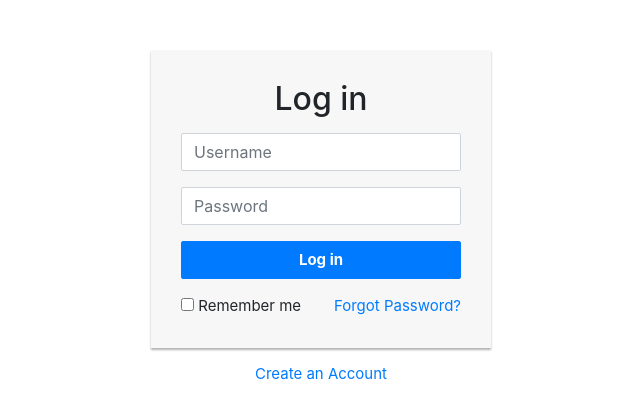
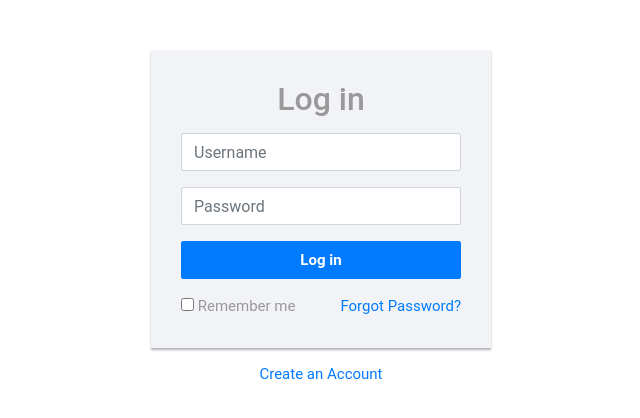
Before and after one commit to cristian143/IT137Caingin, a plain HTML site: page index.html in a window 1280 px wide. Shown: the whole page, without its empty margins (319-959 px from the left). Drawn offline with nearby package versions, Linux system fonts and the light colour scheme.

Commit message:
second commit

```diff
--- a/index.html
+++ b/index.html
@@ -10,14 +10,20 @@
 <script src="https://cdn.jsdelivr.net/npm/popper.js@1.16.0/dist/umd/popper.min.js"></script>
 <script src="https://stackpath.bootstrapcdn.com/bootstrap/4.5.0/js/bootstrap.min.js"></script>
 <style>
+body {
+	color: #fff;
+	background: white;
+	font-family: 'Roboto', sans-serif;
+}
 .login-form {
+    color: #999;
     width: 340px;
     margin: 50px auto;
   	font-size: 15px;
 }
 .login-form form {
     margin-bottom: 15px;
-    background: #f7f7f7;
+    background: #f2f3f7;
     box-shadow: 0px 2px 2px rgba(0, 0, 0, 0.3);
     padding: 30px;
 }
@@ -31,6 +37,11 @@
 .btn {
     font-size: 15px;
     font-weight: bold;
+}
+#account  {
+    color:chartreuse;
+    text-align: center;
+
 }
 </style>
 </head>
@@ -48,11 +59,15 @@
             <button type="submit" class="btn btn-primary btn-block">Log in</button>
         </div>
         <div class="clearfix">
-            <label class="float-left form-check-label"><input type="checkbox"> Remember me</label>
+            <label class="float-left form-check-label"><input type="checkbox" required="required"> Remember me</label>
             <a href="#" class="float-right">Forgot Password?</a>
         </div>
     </form>
-    <p class="text-center"><a href="#">Create an Account</a></p>
+
+    <p id="account"><a href="Reg Form.html">Create an Account</a></p>
+
 </div>
+
+
 </body>
 </html>
```
